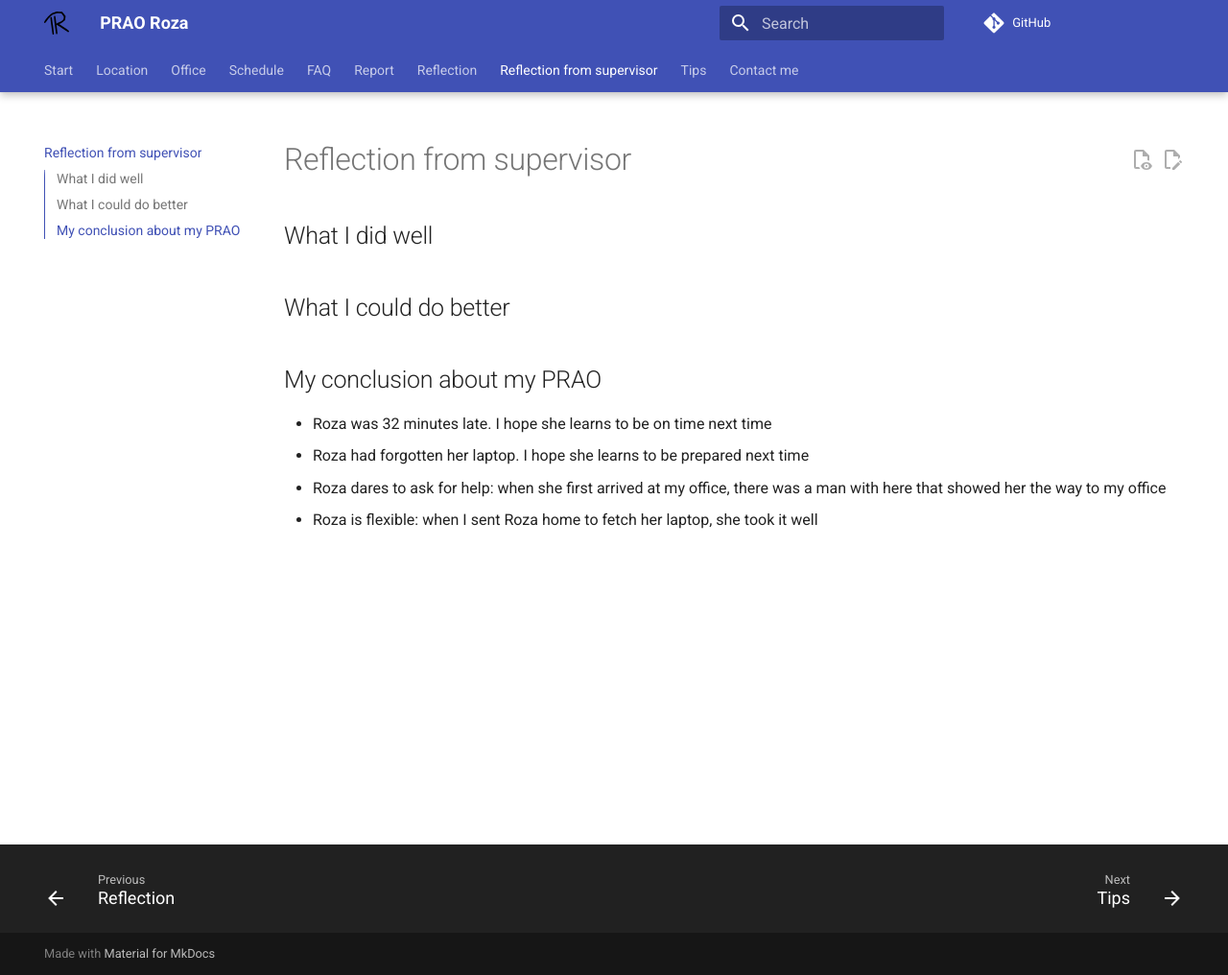
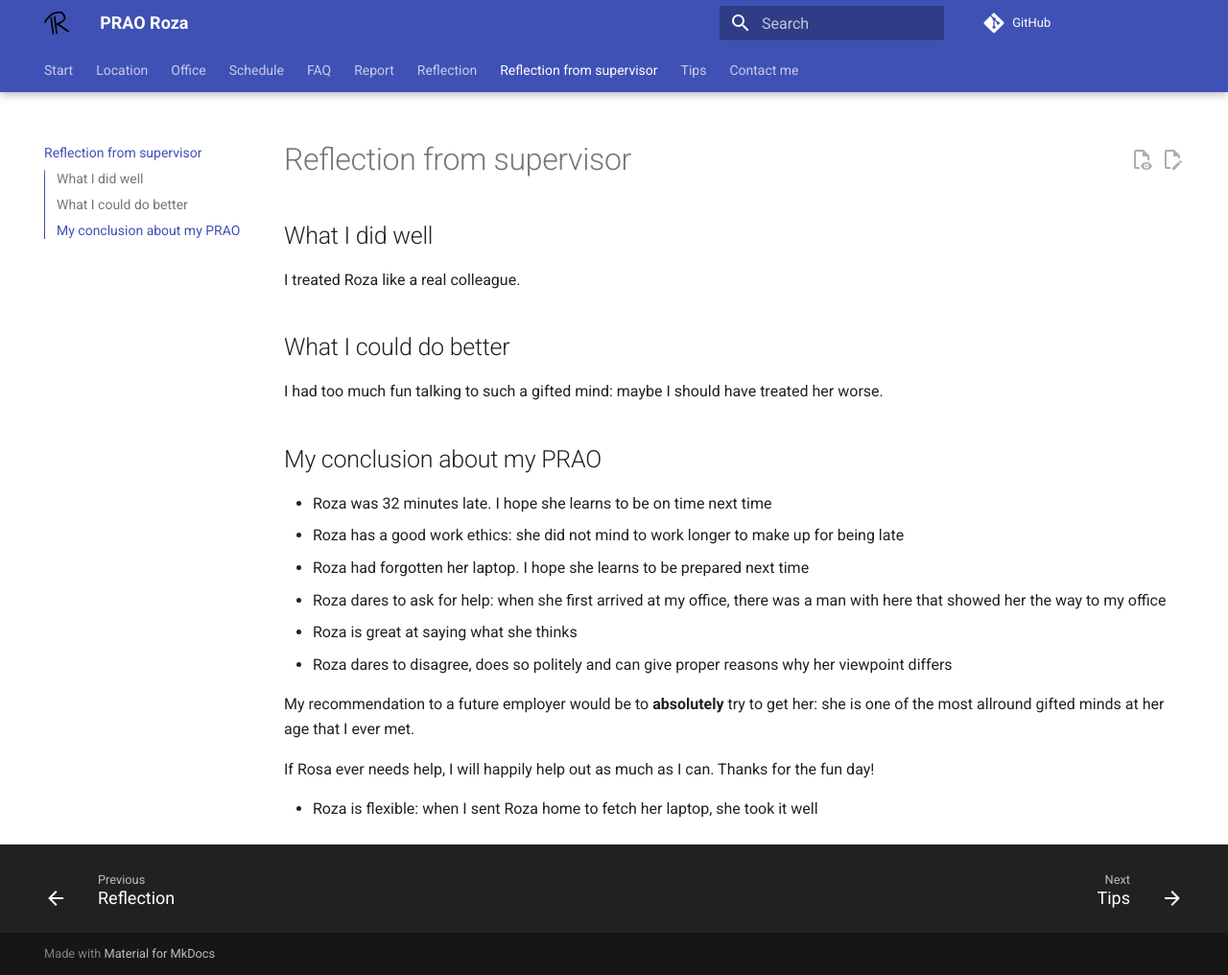
Before and after one commit to richelbilderbeek/prao_roza_20251126, an MkDocs documentation site: the page built from docs/reflection_from_supervisor.md, in a window 1280 px wide and 1016 px high. Shown: the whole window at 96% size. Built offline with MkDocs 1.6.1 and Material for MkDocs 9.7.7, drawn with Linux system fonts in a browser that asks for light colours; comment, search, counter and statistics services are not loaded.

Commit message:
Update reflection_from_supervisor.md

```diff
--- a/docs/reflection_from_supervisor.md
+++ b/docs/reflection_from_supervisor.md
@@ -2,15 +2,26 @@
 
 ## What I did well
 
+I treated Roza like a real colleague.
 
 ## What I could do better
 
+I had too much fun talking to such a gifted mind: maybe I should have treated her worse.
 
 ## My conclusion about my PRAO
 
 - Roza was 32 minutes late. I hope she learns to be on time next time
+- Roza has a good work ethics: she did not mind to work longer to make up for being late
 - Roza had forgotten her laptop. I hope she learns to be prepared next time
 - Roza dares to ask for help: when she first arrived at my
   office, there was a man with here that showed her the way to my office
+- Roza is great at saying what she thinks
+- Roza dares to disagree, does so politely and can give proper reasons why her viewpoint differs
+
+My recommendation to a future employer would be to **absolutely** try to get her: she is one of the most allround gifted minds at her age that I ever met.
+
+If Rosa ever needs help, I will happily help out as much as I can. Thanks for the fun day!
+
+
 - Roza is flexible:
   when I sent Roza home to fetch her laptop, she took it well
```
